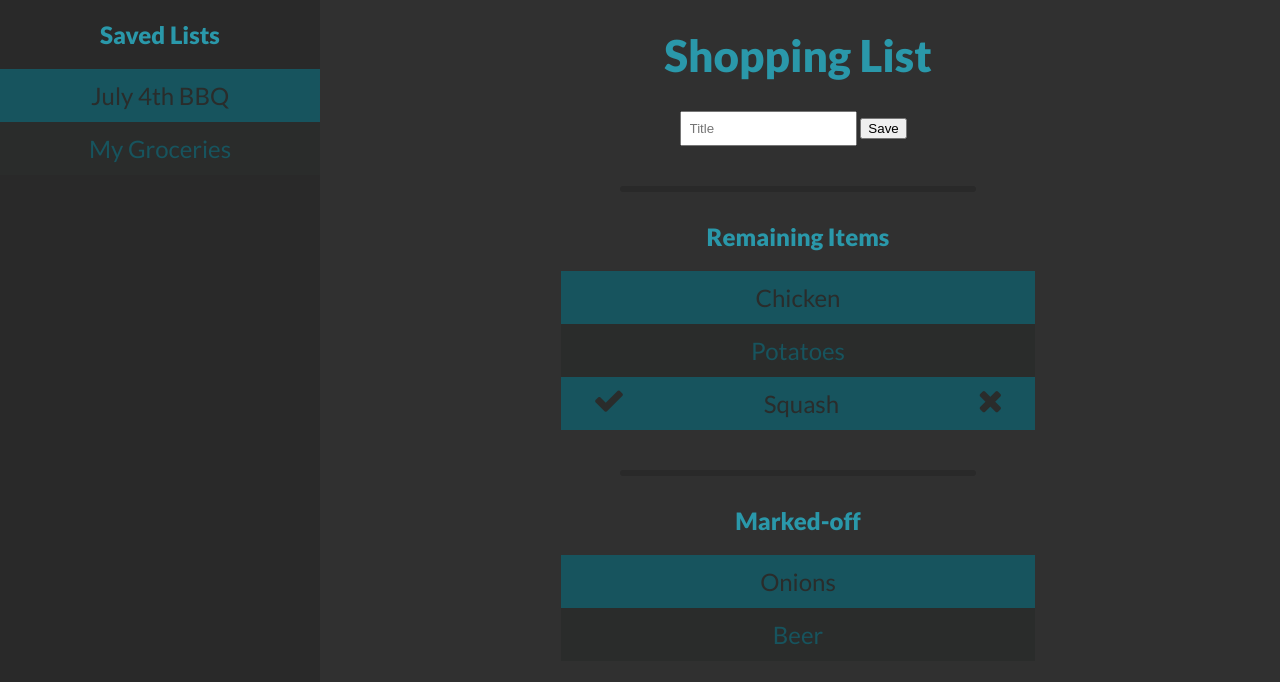
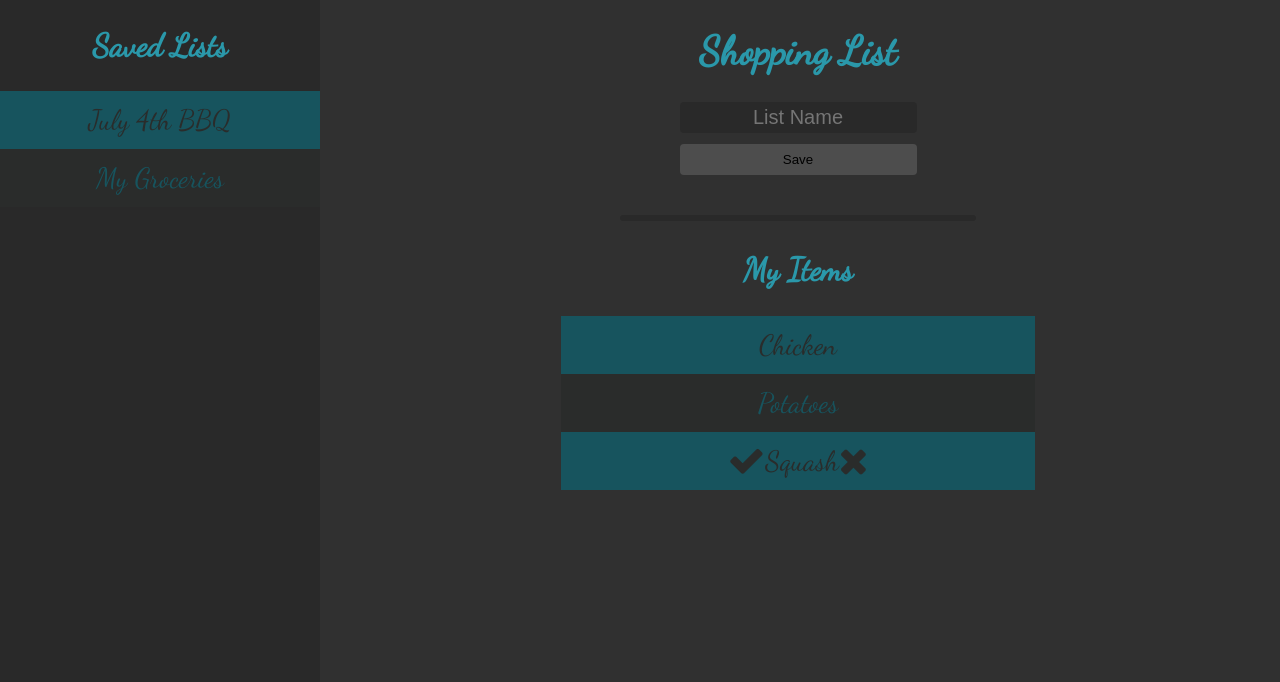
Before and after one commit to koberlag/shopping-list, a plain HTML site: page index.html in a window 1280 px wide. Drawn offline with nearby package versions, Linux system fonts and the light colour scheme.

Commit message:
added new font and removed checked list section

```diff
--- a/css/styles.css
+++ b/css/styles.css
@@ -14,11 +14,17 @@ html {
 body
 {
 	background-color: #303030;
-	font-family: Lato;
+    font-family: 'Dancing Script', cursive;
+
 }
 
 h1{
-	font-size: 2.75rem;
+	font-size: 2.5rem;
+
+}
+h2{
+	font-size: 2rem;
+
 }
 
 h1,h2{
@@ -26,33 +32,32 @@ h1,h2{
 }
 
 .saved-list li,
-.list-container li{
+.inner-list-container li{
 	padding:.75rem 0;
-	font-size: 1.5rem;
+	font-size: 1.75rem;
 }
 
 .saved-list li:nth-child(n):hover,
-.list-container li:nth-child(n):hover{
+.inner-list-container li:nth-child(n):hover{
 	color:#303030;
 	background-color:#2A98AA;
 }
 
 .saved-list li:nth-child(odd),
-.list-container li:nth-child(odd){
+.inner-list-container li:nth-child(odd){
 	background-color: #17545E;
 	color:#2A2C2B;
 }
 
 .saved-list li:nth-child(even),
-.list-container li:nth-child(even){
+.inner-list-container li:nth-child(even){
 	background-color: #2A2C2B;
 	color:#17545E;
 }
 
 
 .main-heading,
-.unchecked-items-header,
-.checked-items-header,
+.items-header,
 .save-list-header,
 .items-content{
 	text-align: center;
@@ -70,11 +75,11 @@ h1,h2{
 }
 
 .main-heading,
-.active-list-container{
+.outer-list-container{
 	margin-left:25%;
 }
 
-.list-container{
+.inner-list-container{
 	width:50%;
 	margin:0 auto;
 }
@@ -86,8 +91,7 @@ h1,h2{
 }
 
 .saved-list,
-.unchecked-items-list,
-.checked-items-list{
+.items-list{
 	list-style-type: none;
 }
 
@@ -107,11 +111,30 @@ h1,h2{
 }
 
 #title-textbox{
-	padding:.5rem;
+	padding:.25rem;
 	width:75%;
+	border-radius: 4px;
+	border: none;
+	font-size: 1.25rem;
+	text-align: center;
+	background-color: #292929;
+	width: 100%;
 }
 
-.list-container hr{
+.save-button{
+	margin-top: 5%;
+	width:100%;
+	background-color: #4D4D4D;
+	border: none;
+	border-radius: 4px;
+	padding: .5rem 0 .5rem 0;
+}
+
+.save-button:hover{
+	background-color: #999999;
+}
+
+.inner-list-container hr{
 	background-color: #292929;
   border: none;
   border-radius: 3px;
@@ -122,12 +145,10 @@ h1,h2{
 }
 
 .fa-times{
-	float:right;
 	padding-right: 1em;
 }
 
 .fa-check{
-	float:left;
 	padding-left:1em;
 }
 
--- a/index.html
+++ b/index.html
@@ -3,7 +3,7 @@
 <head>
 	<meta charset="UTF-8">
 	<title>Shopping List</title>
-	<link href='http://fonts.googleapis.com/css?family=Lato:400,900' rel='stylesheet' type='text/css'>
+	<link href='http://fonts.googleapis.com/css?family=Dancing+Script' rel='stylesheet' type='text/css'>
 	<link rel="stylesheet" href="//maxcdn.bootstrapcdn.com/font-awesome/4.3.0/css/font-awesome.min.css">
 	<link rel="stylesheet" href="css/styles.css">
 	<script src="https://ajax.googleapis.com/ajax/libs/jquery/2.1.3/jquery.min.js"></script>
@@ -23,49 +23,28 @@
 			</ol>
 		</div>
 	</section>
-	<div class="active-list-container">
-		<div class="list-container">
+	<div class="outer-list-container">
+		<div class="inner-list-container">
 
 			<div class="save-container">
 				<label for="title-textbox" class="hidden-accessible">List Title</label>
-				<input id="title-textbox" type="text" placeholder="Title">
+				<input id="title-textbox" type="text" placeholder="List Name">
 				<button class="save-button">Save</button>
 			</div>
 			<hr>
-			<section class="unchecked-items-section">
-				<header class="unchecked-items-header">
-					<h2>Remaining Items</h2>
+			<section class="items-section">
+				<header class="items-header">
+					<h2>My Items</h2>
 				</header>
 				<div class="items-content">
-					<ul class="unchecked-items-list">
+					<ul class="items-list">
 						<li>Chicken</li>
 						<li>Potatoes</li>
 						<li><i class="fa fa-check fa-lg"></i>Squash<i class="fa fa-times fa-lg"></i></li>
 					</ul>
 				</div>
 			</section>
-			<hr>
-			<section class="checked-items-section">
-				<header class="checked-items-header">
-					<h2>Marked-off</h2>
-				</header>
-				<div class="items-content">
-					<ul class="checked-items-list">
-						<li>Onions</li>
-						<li>Beer</li>
-					</ul>
-				</div>
-			</section>
 		</div>
 	</div>
-
-	<!--<section class="save-list-section">
-		<header class="save-list-header">
-			<h2>Save List</h2>
-		</header>
-		<label for="title-textbox" class="hidden-label">List Title</label>
-		<input id="title-textbox" type="text" placeholder="Title">
-		<button class="save-button">Save</button>
-	</section>-->
 </body>
 </html>
--- a/js/list.js
+++ b/js/list.js
@@ -0,0 +1,8 @@
+$(document).ready(function(){
+	var itemsList = $(".items-list").find("li");
+
+	itemsList.click(function(){
+
+		$(this).find(".fa-check").toggleClass("checked");
+	})
+})
```
